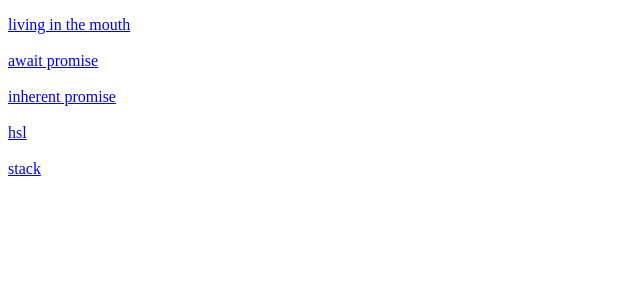
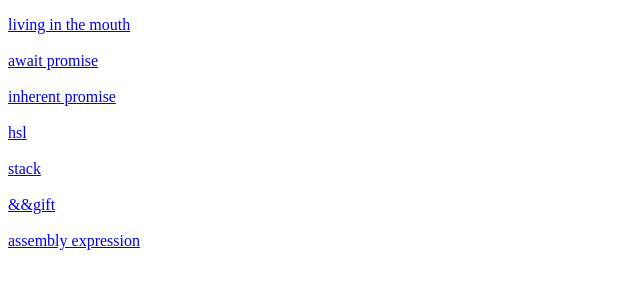
Before and after one commit to pparocza/digital_ripples, a plain HTML site: page index.html in a window 1280 px wide. Shown: the part 86-374 px from the top of the page, without its empty margins (0-640 px from the left). Drawn offline with Linux system fonts and the light colour scheme.

Commit message:
Update index.html

```diff
--- a/index.html
+++ b/index.html
@@ -18,6 +18,10 @@
         <br><br>
         <a href='https://pparocza.github.io/stack/'>stack</a>
         <br><br>
+        <a href='https://pparocza.github.io/-_gift/'>&&gift</a>
+        <br><br>
+        <a href='https://pparocza.github.io/assembly_expression/'>assembly expression</a>
+        <br><br>
 
     </body>
 </html>
```
